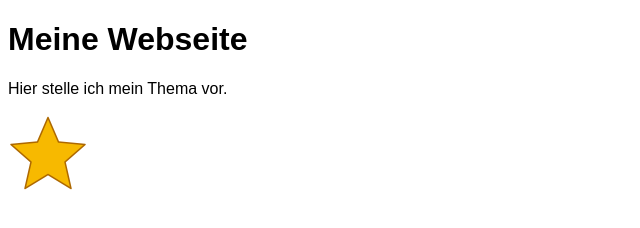
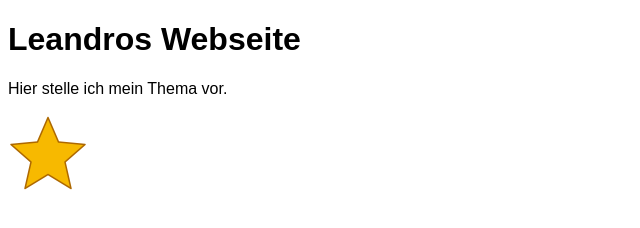
Before and after one commit to mmeisterhans/zukunftstag-leandro, a plain HTML site: page index.html in a window 1280 px wide. Shown: the whole page, without its empty margins (0-640 px from the left). Drawn offline with Linux system fonts and the light colour scheme.

Commit message:
titel geändert

```diff
--- a/index.html
+++ b/index.html
@@ -8,7 +8,7 @@
 </head>
 <body>
   <!-- Ersetze die Überschrift und den Text durch deine eigenen Ideen. -->
-  <h1>Meine Webseite</h1>
+  <h1>Leandros Webseite</h1>
   <p>Hier stelle ich mein Thema vor.</p>
 
   <!-- Du kannst dieses Bild später ersetzen. -->
```
